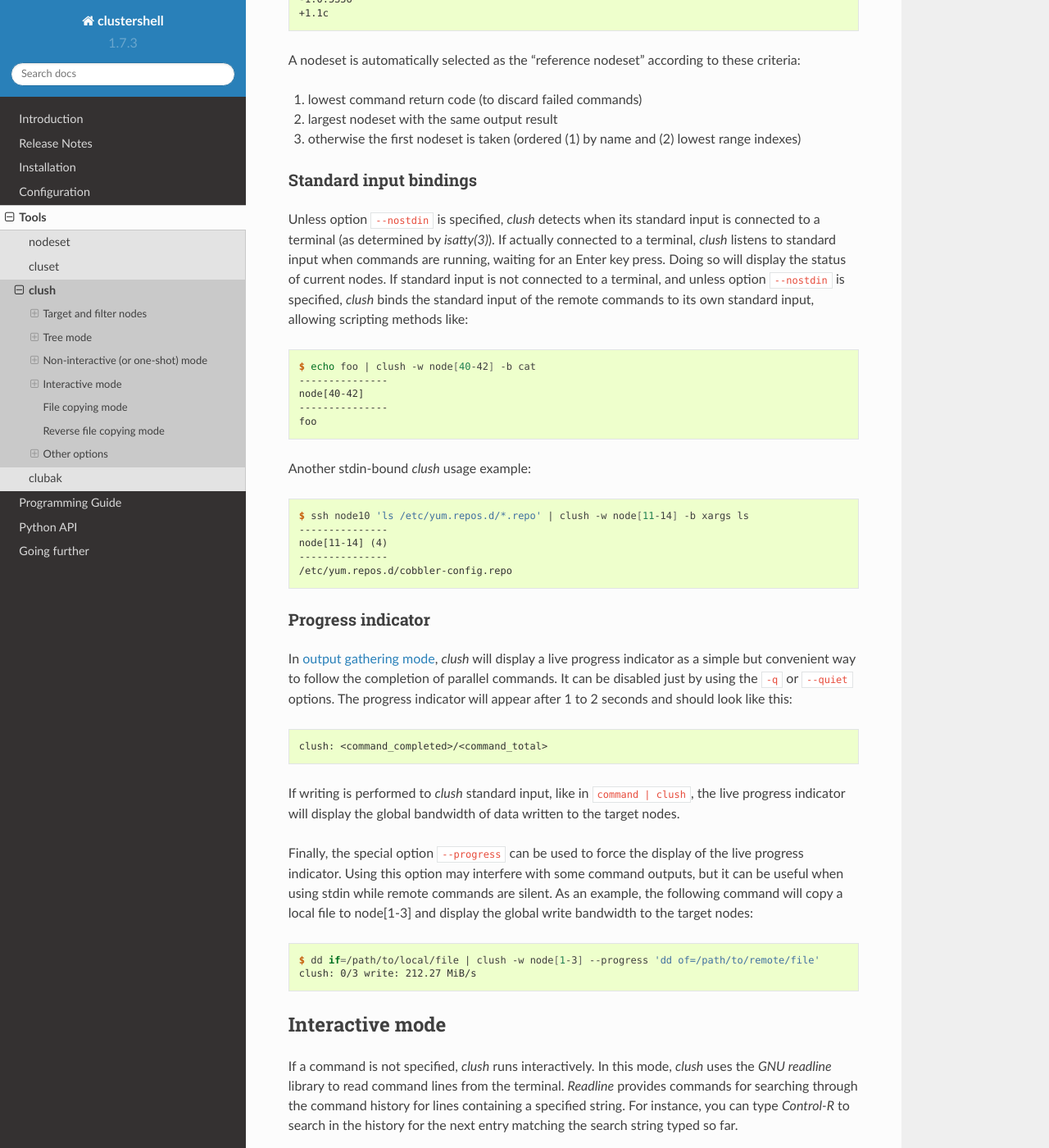
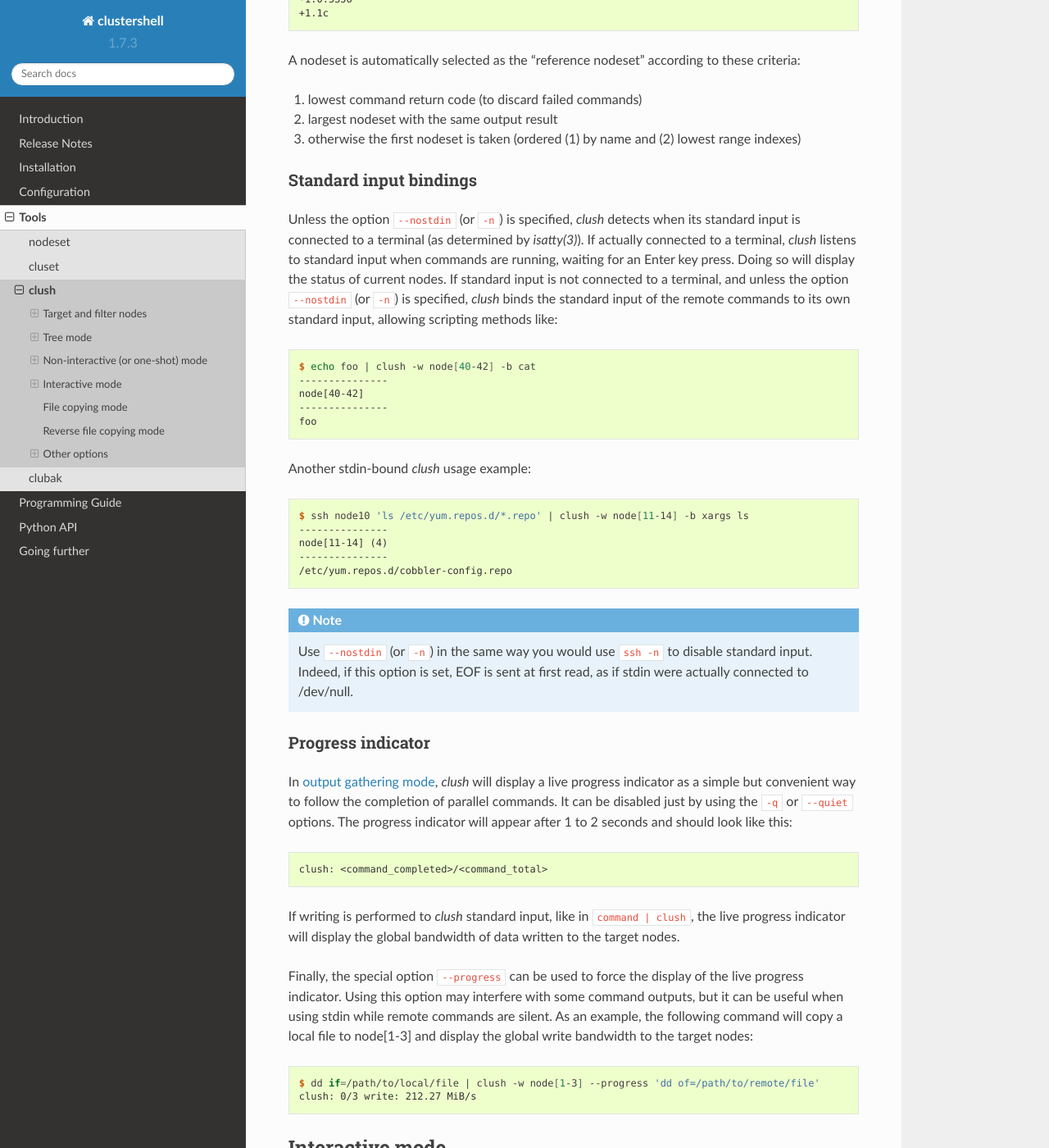
Before and after one commit to cea-hpc/clustershell, a Sphinx documentation site: the page built from doc/sphinx/tools/clush.rst, in a window 1280 px wide and 1400 px high, scrolled down 6699 px. Shown: the whole window at 82% size. Built offline with Sphinx 7.4.7 and the Read the Docs theme 2.0.0, drawn with Linux system fonts in a browser that asks for light colours.

Commit message:
clush: add -n as alias of --nostdin (#333)
--nostdin is actually more often needed that originally expected, so
it's nice to have a short option. It is also to conform to ssh -n
option.

Change-Id: I598e0214cb457f98a2bf8187446347714219d4af

```diff
--- a/doc/sphinx/tools/clush.rst
+++ b/doc/sphinx/tools/clush.rst
@@ -358,13 +358,14 @@ these criteria:
 Standard input bindings
 """""""""""""""""""""""
 
-Unless option ``--nostdin`` is specified, *clush* detects when its standard
-input is connected to a terminal (as determined by *isatty(3)*). If actually
-connected to a terminal, *clush* listens to standard input when commands are
-running, waiting for an Enter key press. Doing so will display the status of
-current nodes. If standard input is not connected to a terminal, and unless
-option ``--nostdin`` is specified, *clush* binds the standard input of the
-remote commands to its own standard input, allowing scripting methods like::
+Unless the option ``--nostdin`` (or ``-n``) is specified, *clush* detects when
+its standard input is connected to a terminal (as determined by *isatty(3)*).
+If actually connected to a terminal, *clush* listens to standard input when
+commands are running, waiting for an Enter key press. Doing so will display the
+status of current nodes. If standard input is not connected to a terminal, and
+unless the option ``--nostdin`` (or ``-n``) is specified, *clush* binds the
+standard input of the remote commands to its own standard input, allowing
+scripting methods like::
 
     $ echo foo | clush -w node[40-42] -b cat
     ---------------
@@ -379,6 +380,11 @@ Another stdin-bound *clush* usage example::
     node[11-14] (4)
     ---------------
     /etc/yum.repos.d/cobbler-config.repo
+
+.. note:: Use ``--nostdin`` (or ``-n``) in the same way you would use ``ssh -n``
+   to disable standard input. Indeed, if this option is set, EOF is sent at
+   first read, as if stdin were actually connected to /dev/null.
+
 
 .. _clush-progress:
 
```
Also changed, not shown: doc/txt/clush.txt (+10 -10 lines), 4 other files.
